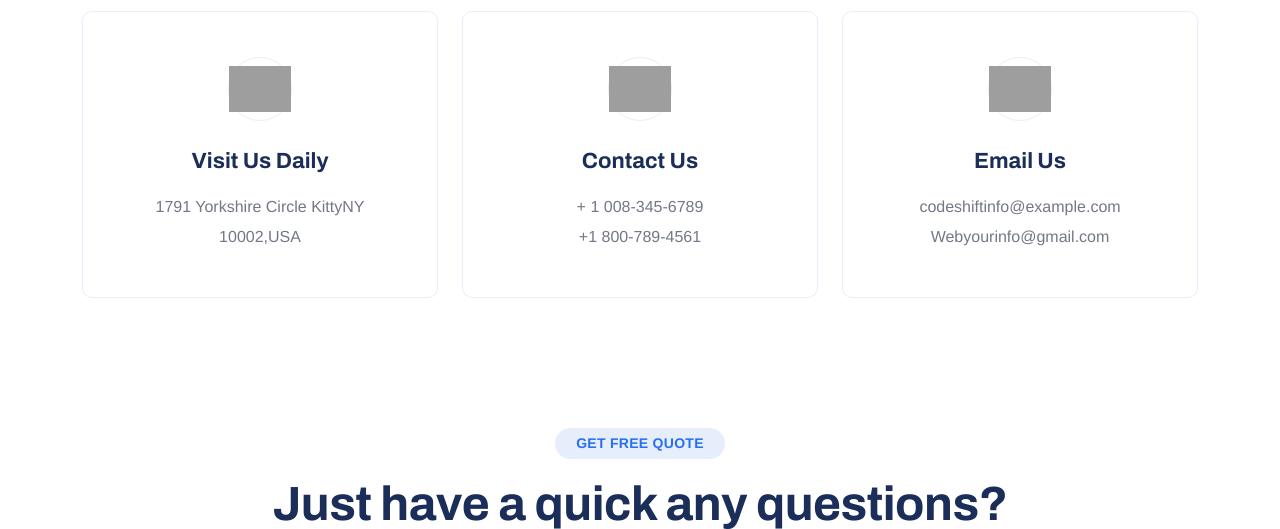
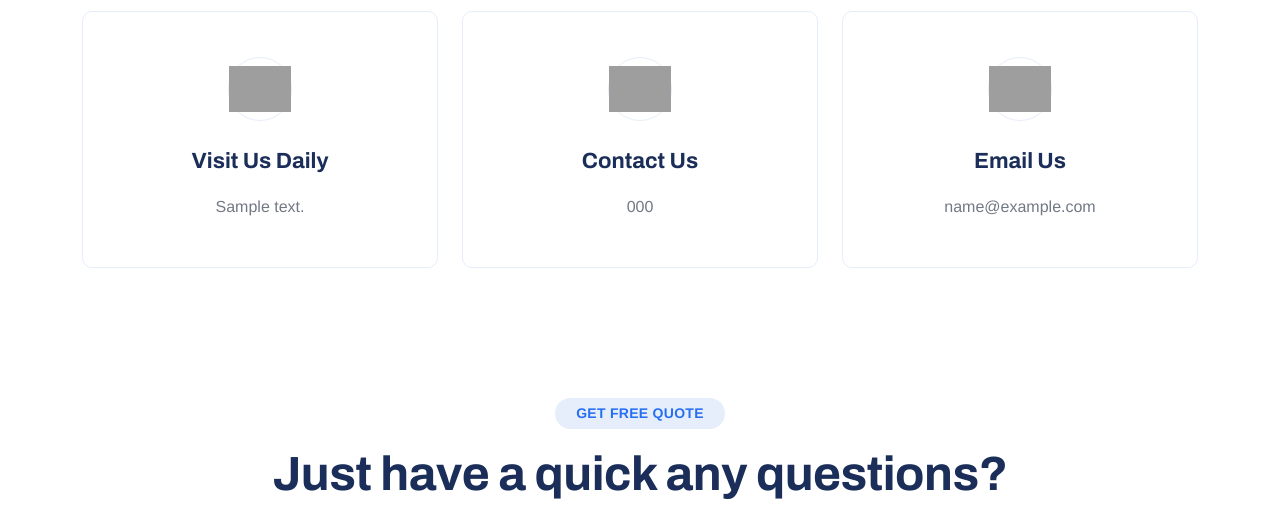
Before and after one commit to tarlansoltanov/codeshift.az, a Django app: template server/apps/base/templates/base/contact.html in a window 1280 px wide. Shown: the part 777-1306 px from the top of the page. Run offline with Django 4.2, Linux system fonts and the light colour scheme; the template is opened without the code that fills it: most values are stand-ins (such as "Sample title", 1, 10 or a date in 2020); some libraries are stand-ins or nearby versions; grey boxes are pictures that could not be loaded.

Commit message:
Contact Details added to All Pages by Context Processor

```diff
--- a/server/apps/base/templates/base/contact.html
+++ b/server/apps/base/templates/base/contact.html
@@ -53,8 +53,7 @@
             <div class="content mt-25">
               <h4 class="title">Visit Us Daily</h4>
               <p>
-                1791 Yorkshire Circle KittyNY <br />
-                10002,USA
+                {{ address }}
               </p>
             </div>
           </div>
@@ -67,8 +66,7 @@
             <div class="content mt-25">
               <h4 class="title">Contact Us</h4>
               <p>
-                <a href="tel:1008-345-6789">+ 1 008-345-6789</a>
-                <a href="tel:1800-789-4561">+1 800-789-4561</a>
+                <a href="javascript:void(0)">{{ phone }}</a>
               </p>
             </div>
           </div>
@@ -81,8 +79,7 @@
             <div class="content mt-25">
               <h4 class="title">Email Us</h4>
               <p>
-                <a href="mailto:codeshiftinfo@example.com">codeshiftinfo@example.com</a>
-                <a href="mailto:Webyourinfo@gmail.com">Webyourinfo@gmail.com</a>
+                <a href="mailto:{{ email }}">{{ email }}</a>
               </p>
             </div>
           </div>
--- a/server/apps/base/templates/base/index.html
+++ b/server/apps/base/templates/base/index.html
@@ -20,10 +20,10 @@
               <a href="{% url 'portfolio:index' %}" class="codeshift-btn wow fadeInUp" data-wow-delay="500ms" data-wow-duration="800ms">Our Portfolio</a>
             </div>
             <div class="codeshift-social-links mt-140">
-              <a href="#0" class="wow fadeInUp" data-wow-delay="200ms" data-wow-duration="800ms" target="_blank">
+              <a href="{{ facebook }}" class="wow fadeInUp" data-wow-delay="200ms" data-wow-duration="800ms" target="_blank">
                 <i class="fab fa-facebook-f"></i> <span>Facebook</span>
               </a>
-              <a href="#0" class="wow fadeInUp" data-wow-delay="800ms" data-wow-duration="800ms" target="_blank">
+              <a href="{{ instagram }}" class="wow fadeInUp" data-wow-delay="800ms" data-wow-duration="800ms" target="_blank">
                 <i class="fab fa-instagram"></i> <span>Instagram</span>
               </a>
             </div>
--- a/server/apps/base/templates/base/layout.html
+++ b/server/apps/base/templates/base/layout.html
@@ -140,21 +140,21 @@
               <ul class="contact__info list-unstyled">
                 <li>
                   <span><i class="fas fa-map-marker-alt"></i></span>
-                  <p>Bowery St., New York, NY 10013, USA</p>
+                  <p>{{ address }}</p>
                 </li>
                 <li>
                   <span><i class="fas fa-phone"></i></span>
-                  <p>+1255-568-6523</p>
+                  <p>{{ phone }}</p>
                 </li>
                 <li>
                   <span><i class="fas fa-envelope-open-text"></i></span>
-                  <p>information@gmail.com</p>
+                  <p>{{ email }}</p>
                 </li>
               </ul>
             </div>
             <div class="codeshift-social-links mt-30">
-              <a href="#0"><i class="fab fa-facebook-f"></i></a>
-              <a href="#0"><i class="fab fa-instagram"></i></a>
+              <a href="{{ facebook }}"><i class="fab fa-facebook-f"></i></a>
+              <a href="{{ instagram }}"><i class="fab fa-instagram"></i></a>
             </div>
           </div>
         </div>
@@ -184,21 +184,21 @@
           <ul class="contact__info list-unstyled">
             <li>
               <span><i class="fas fa-map-marker-alt"></i></span>
-              <p>Bowery St., New York, NY 10013, USA</p>
+              <p>{{ address }}</p>
             </li>
             <li>
               <span><i class="fas fa-phone"></i></span>
-              <p>+1255-568-6523</p>
+              <p>{{ phone }}</p>
             </li>
             <li>
               <span><i class="fas fa-envelope-open-text"></i></span>
-              <p>information@gmail.com</p>
+              <p>{{ email }}</p>
             </li>
           </ul>
         </div>
         <div class="codeshift-social-links mt-30">
-          <a href="#0"><i class="fab fa-facebook-f"></i></a>
-          <a href="#0"><i class="fab fa-instagram"></i></a>
+          <a href="{{ facebook }}"><i class="fab fa-facebook-f"></i></a>
+          <a href="{{ instagram }}"><i class="fab fa-instagram"></i></a>
         </div>
       </div>
     </aside>
@@ -216,11 +216,11 @@
                   <a href="{% url 'base:home' %}" class="codeshift-footer-logo mb-35">
                     <img src="{% static 'assets/images/logo.png' %}" alt="" />
                   </a>
-                  <p><i class="far fa-map-marker-alt"></i> 1791 Yorkshire Circle Kitty</p>
-                  <p><i class="far fa-envelope"></i> codeshiftinfo@gmail.com</p>
+                  <p><i class="far fa-map-marker-alt"></i> {{ address }}</p>
+                  <p><i class="far fa-envelope"></i> {{ email }}</p>
                   <div class="codeshift-social-links mt-40">
-                    <a href="#0"><i class="fab fa-facebook-f"></i></a>
-                    <a href="#0"><i class="fab fa-instagram"></i></a>
+                    <a href="{{ facebook }}"><i class="fab fa-facebook-f"></i></a>
+                    <a href="{{ instagram }}"><i class="fab fa-instagram"></i></a>
                   </div>
                 </div>
               </div>
--- a/server/settings/components/common.py
+++ b/server/settings/components/common.py
@@ -47,6 +47,7 @@ TEMPLATES = [
         'APP_DIRS': True,
         'OPTIONS': {
             'context_processors': [
+                'server.apps.base.context_processors.contact_details',
                 'django.template.context_processors.debug',
                 'django.template.context_processors.request',
                 'django.contrib.auth.context_processors.auth',
```
Also changed, not shown: server/apps/base/context_processors.py (added, +22 -0 lines).
